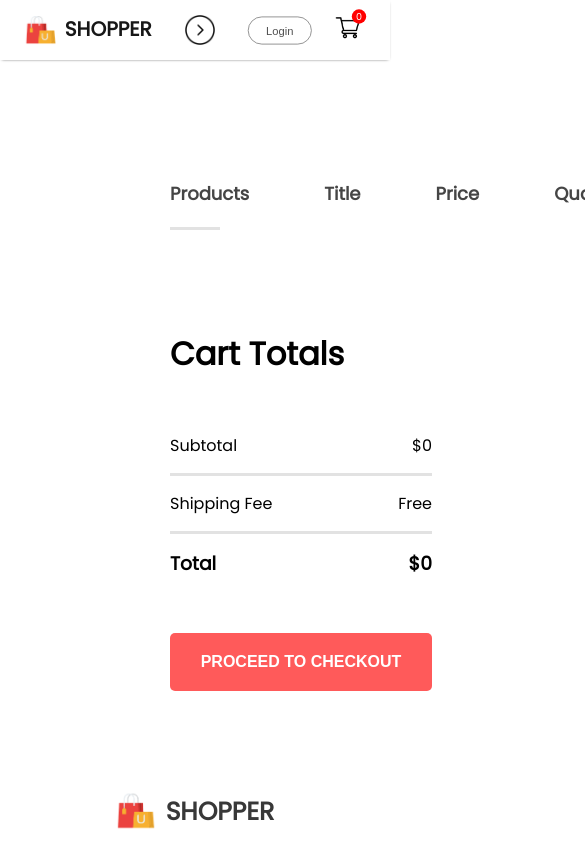
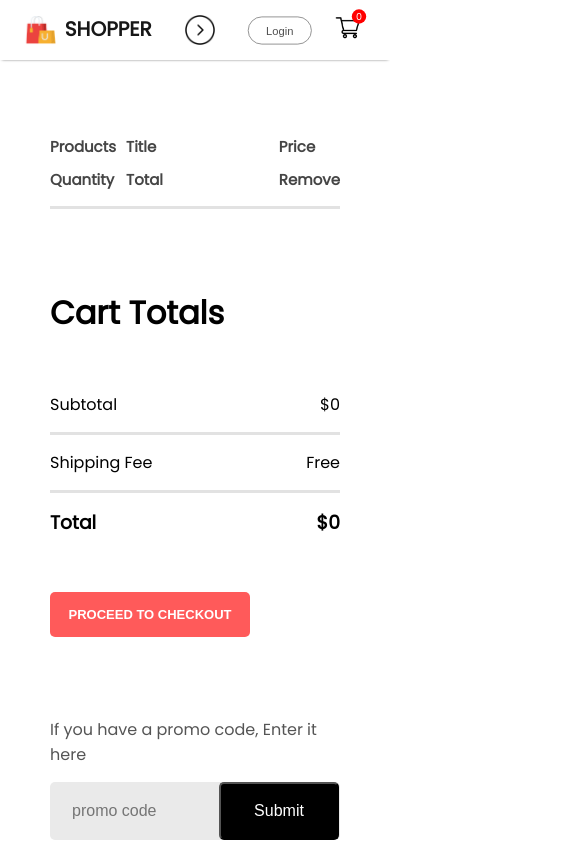
Before and after one commit to Jossyboydgenius/E-shop, a React (Create React App) app: page /cart in a window 390 px wide. Shown: the top 844 px of the page, 585 px wide, since content can reach past the window. Built offline with nearby package versions, Linux system fonts and the light colour scheme.

Commit message:
E-commerce

```diff
--- a/src/Components/CartItems/CartItems.css
+++ b/src/Components/CartItems/CartItems.css
@@ -1,14 +1,14 @@
-.cartitems{
+.cartitems {
     margin: 100px 170px;
 }
 
-.cartitems hr{
+.cartitems hr {
     height: 3px;
     background: #e2e2e2;
     border: 0;
 }
 
-.cartitems-format-main{
+.cartitems-format-main {
     display: grid;
     grid-template-columns: 0.5fr 2fr 1fr 1fr 1fr 1fr;
     align-items: center;
@@ -19,22 +19,22 @@
     font-weight: 600;
 }
 
-.cartitems-format{
+.cartitems-format {
     font-size: 17px;
     font-weight: 500;
 }
 
-.carticon-product-icon{
+.carticon-product-icon {
     height: 62px;
 }
 
-.cartitems-remove-icon{
+.cartitems-remove-icon {
     width: 15px;
     margin: 0px 40px;
     cursor: pointer;
 }
 
-.cartitems-quantity{
+.cartitems-quantity {
     height: 50px;
     width: 64px;
     border: 2px solid #ebebeb;
@@ -42,12 +42,12 @@
     border-radius: 5px;
 }
 
-.cartitems-down{
+.cartitems-down {
     display: flex;
     margin: 100px 0px;
 }
 
-.cartitems-total{
+.cartitems-total {
     flex: 1;
     display: flex;
     flex-direction: column;
@@ -55,13 +55,13 @@
     gap: 40px;
 }
 
-.cartitems-total-item{
+.cartitems-total-item {
     display: flex;
     justify-content: space-between;
     padding: 15px 0px;
 }
 
-.cartitems-total button{
+.cartitems-total button {
     width: 262px;
     height: 58px;
     outline: none;
@@ -74,17 +74,17 @@
     cursor: pointer;
 }
 
-.cartitems-promocode{
+.cartitems-promocode {
     flex: 1;
     font-size: 16px;
     font-weight: 500;
 }
 
-.cartitems-promocode p{
+.cartitems-promocode p {
     color: #555;
 }
 
-.cartitems-promobox{
+.cartitems-promobox {
     width: 504px;
     height: 58px;
     margin-top: 15px;
@@ -93,7 +93,7 @@
     border-radius: 5px;
 }
 
-.cartitems-promobox input{
+.cartitems-promobox input {
     border: none;
     outline: none;
     background: transparent;
@@ -102,12 +102,77 @@
     height: 50px;
 }
 
-.cartitems-promobox button{
+.cartitems-promobox button {
     width: 170px;
     height: 58px;
-    font-size:  16px;
+    font-size: 16px;
     background: black;
     color: white;
     cursor: pointer;
     border-radius: 5px;
 }
+
+@media(max-width: 1280px) {
+    .cartitems {
+        margin: 60px 50px;
+    }
+
+    .cartitems-format-main {
+        grid-template-columns: 0.5fr 3fr 0.5fr 0.5fr 0.5fr 0.5fr;
+        gap: 20px;
+        padding: 15px 0px;
+        font-size: 15px;
+    }
+
+    .carticon-product-icon {
+        height: 50px;
+    }
+
+    .cartitems-remove-icon {
+        margin: auto;
+    }
+
+    .cartitems-quantity {
+        width: 40px;
+        height: 30px;
+    }
+
+    .cartitems-down {
+        margin: 80px 0px;
+        flex-direction: column;
+        gap: 80px;
+    }
+
+    .cartitems-total {
+        margin: 0;
+    }
+
+    .cartitems-total button {
+        max-width: 200px;
+        height: 45px;
+        font-size: 13px;
+    }
+
+    .cartitems-promobox {
+        width: auto;
+        max-width: 500px;
+    }
+
+    .cartitems-promobox input {
+        width: 100%;
+    }
+
+    .cartitems-promobox button {
+        width: 120px;
+        margin-left: -125px;
+    }
+}
+@media(max-width:500px) {
+    .cartitems-format-main{
+        grid-template-columns: 0.5fr 3fr 0.5fr;
+        gap: 10px;
+    }
+    }
+    .cartitems-format{
+        display: grid;
+    }
```
